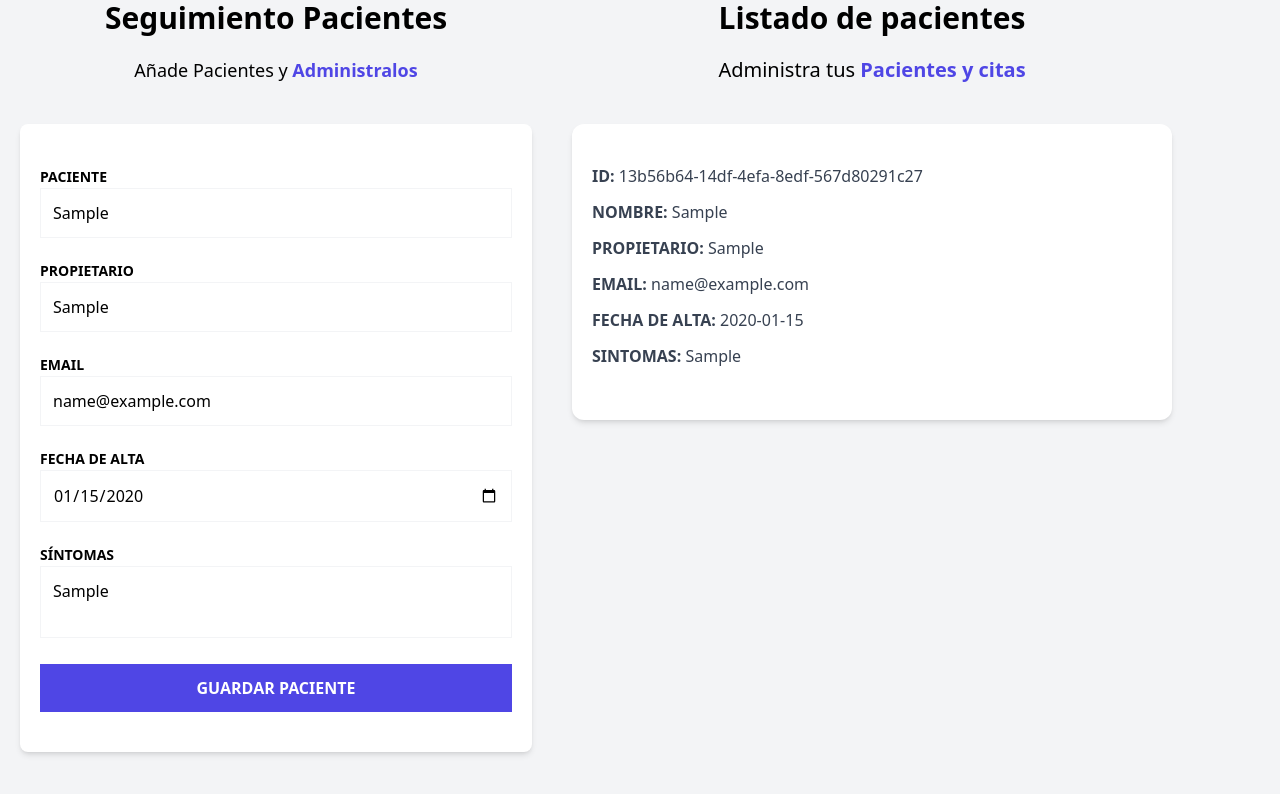
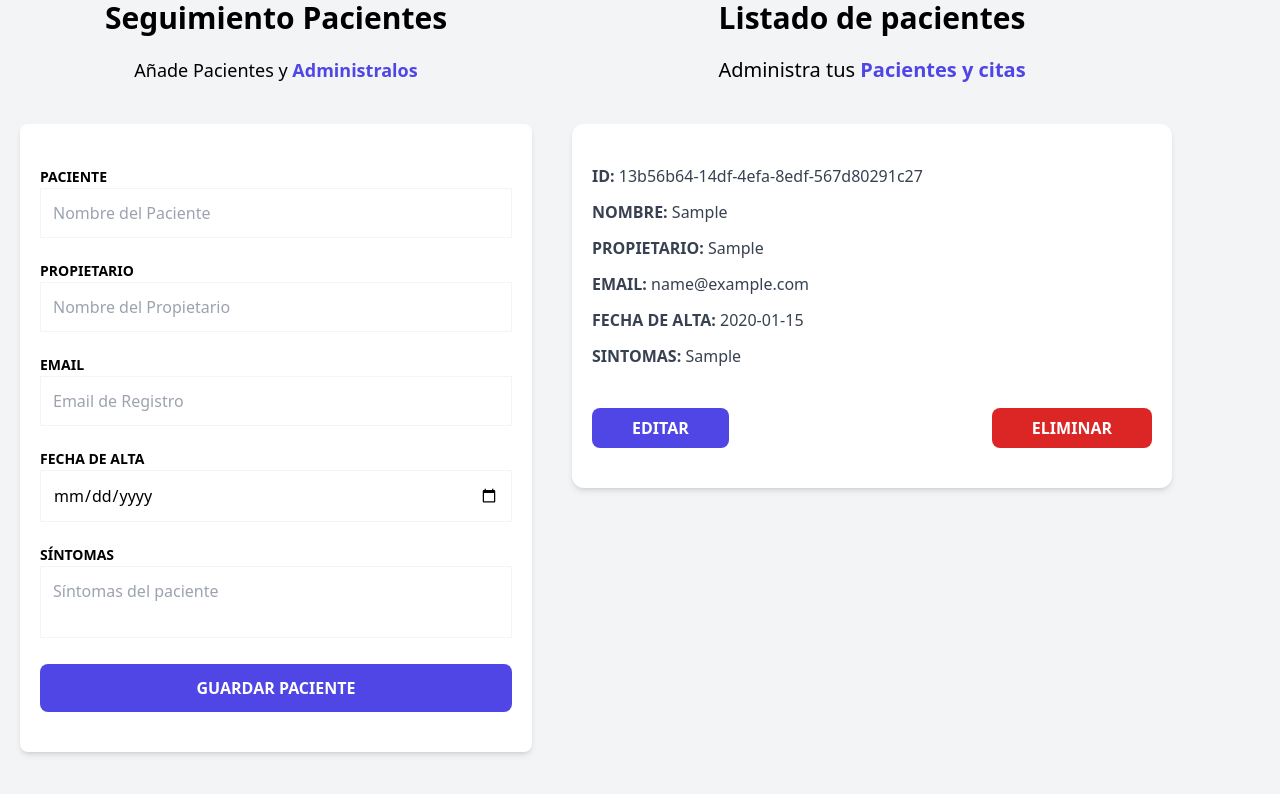
Before and after one commit to JPalacio3/Admin-pacientes-veterinaria, a React (Vite) app: page / in a window 1280 px wide. Both pictures are taken after typing "Sample", "Sample", "name@example.com", "2020-01-15", "Sample" into the empty fields and a click on the input "Guardar Paciente". Shown: the part 224-1018 px from the top of the page. Built offline with nearby package versions, Linux system fonts and the light colour scheme.

Commit message:
Añadir botón "Eliminar" en PatientDetails y ajustar estilos en PatientForm

```diff
--- a/src/components/PatientDetail.tsx
+++ b/src/components/PatientDetail.tsx
@@ -9,7 +9,7 @@
   return (
     <div
       className="mx-5 my-10 px-5 py-10 bg-white shadow-md rounded-xl
-    hover:ease-in-out hover:duration-300 hover:scale-105 cursor-pointer"
+    cursor-pointer"
     >
       <PatientDetailItem label="ID" data={patient.id} />
       <PatientDetailItem label="Nombre" data={patient.name} />
@@ -17,6 +17,24 @@
       <PatientDetailItem label="Email" data={patient.email} />
       <PatientDetailItem label="Fecha de alta" data={patient.date.toString()} />
       <PatientDetailItem label="Sintomas" data={patient.symptoms} />
+
+      <div className="flex justify-between mt-10 ">
+        <button
+          type="button"
+          className="py-2 px-10 bg-indigo-600 hover:bg-indigo-700
+         text-white font-bold uppercase rounded-lg "
+        >
+          Editar
+        </button>
+
+        <button
+          type="button"
+          className="py-2 px-10 bg-red-600 hover:bg-red-700
+         text-white font-bold uppercase rounded-lg "
+        >
+          Eliminar
+        </button>
+      </div>
     </div>
   );
 }
--- a/src/components/PatientForm.tsx
+++ b/src/components/PatientForm.tsx
@@ -10,10 +10,12 @@
     register,
     handleSubmit,
     formState: { errors },
+    reset,
   } = useForm<DraftPatient>();
 
   const registerPatient = (data: DraftPatient) => {
     addPatient(data);
+    reset();
   };
 
   return (
@@ -124,7 +126,7 @@
         <input
           type="submit"
           className="bg-indigo-600 w-full p-3 text-white uppercase font-bold
-          hover:bg-indigo-700 cursor-pointer transition-colors"
+          hover:bg-indigo-700 cursor-pointer transition-colors rounded-lg"
           value="Guardar Paciente"
         />
       </form>
```
